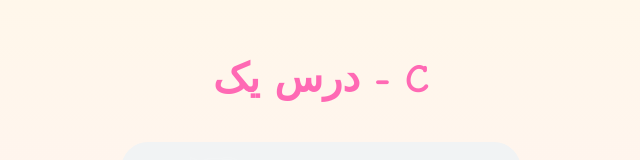
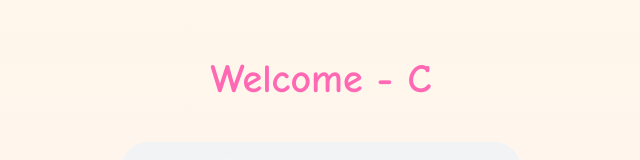
Before and after one commit to ferifandoghi/-Taban-English-School-2, a plain HTML site: page pages/audio3.html in a window 1280 px wide. Shown: the part 236-396 px from the top of the page, without its empty margins (319-959 px from the left). Drawn offline with Linux system fonts and the light colour scheme.

Commit message:
Update audio3.html

```diff
--- a/pages/audio3.html
+++ b/pages/audio3.html
@@ -44,7 +44,7 @@
   </style>
 </head>
 <body>
-  <h1>درس یک - C</h1>
+  <h1>Welcome - C</h1>
   <audio controls autoplay>
     <source src="../audio3.mp3" type="audio/mp3">
     Your browser does not support audio.
```
